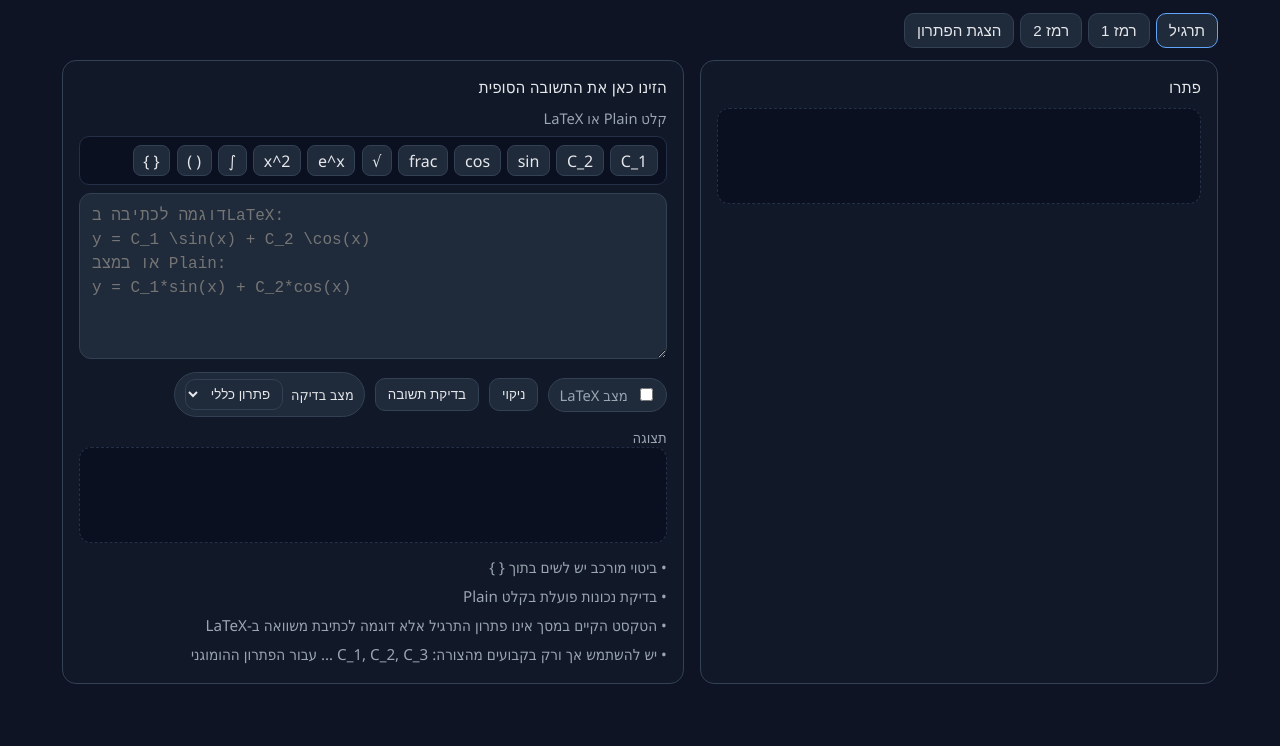
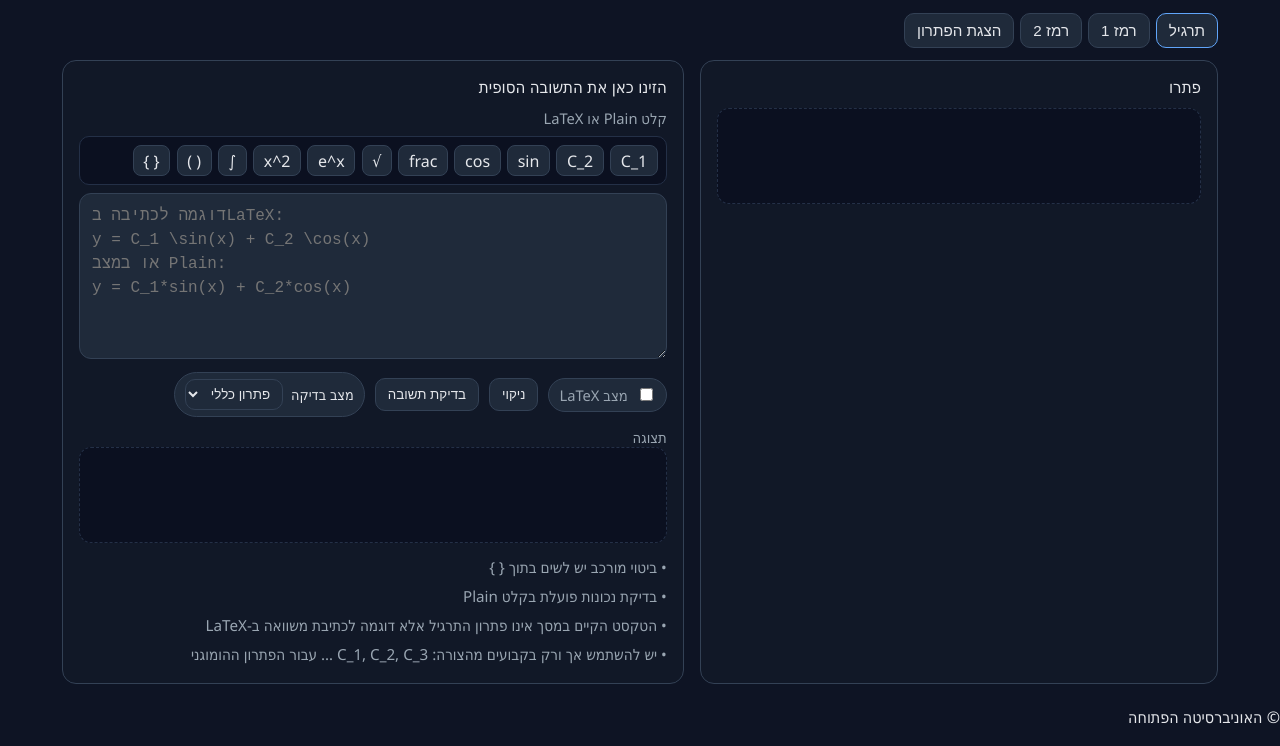
Before and after one commit to shir-openu/template_old, a plain HTML site: page index.html in a window 1280 px wide. Shown: the part 54-800 px from the top of the page. Drawn offline with nearby package versions, Linux system fonts and the light colour scheme.

Commit message:
Update index.html

```diff
--- a/index.html
+++ b/index.html
@@ -638,6 +638,6 @@ const items = [
   initEquationToolbar({ target:'#inputRaw', mount:'#eqToolbar' });
 </script>
 
-
+<footer>© האוניברסיטה הפתוחה </footer>
 </body>
 </html>
```
